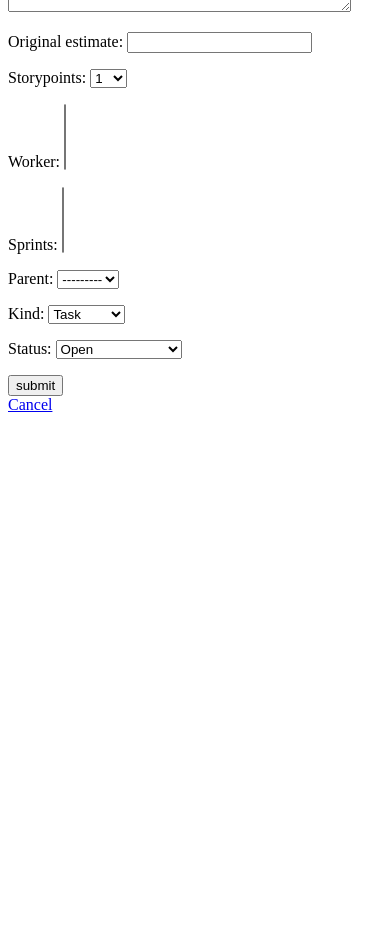
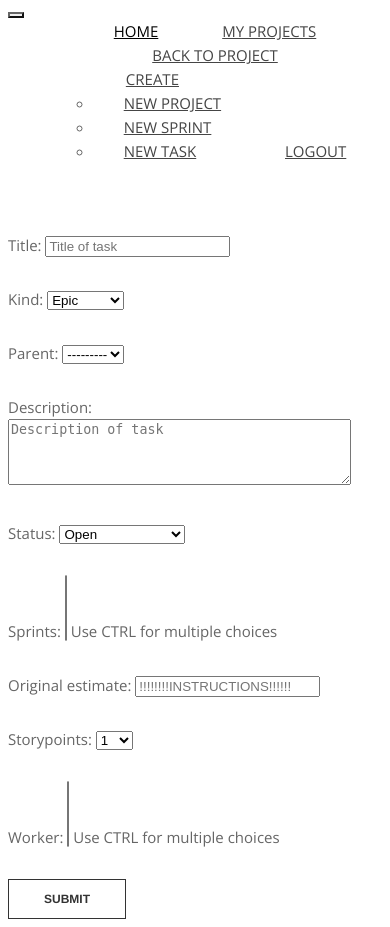
Before and after one commit to ArezKhalimi/jirello, a Django app: page /jirello/projects/1/new_task/ in a window 390 px wide. Shown: the part 215-1142 px from the top of the page. Before the commit the page ends 627 px from the top, so only its background shows below. Run offline with Django 3.2, Linux system fonts and the light colour scheme; the visitor is signed in with stand-in values (Sample User, id 1); data comes from the database, SQL or seed files in the repository; data that the repository does not hold is empty; some libraries are stand-ins or nearby versions; some web fonts are replaced.

Commit message:
replace querysets for task_model and make forms.py readable

```diff
--- a/arez_pet/settings.py
+++ b/arez_pet/settings.py
@@ -118,4 +118,4 @@ GUARDIAN_RAISE_403 = True
 
 GUARDIAN_TEMPLATE_403 = True
 
-DATE_INPUT_FORMATS = ('%d-%m-%Y')
+USE_L10N = True
--- a/jirello/forms.py
+++ b/jirello/forms.py
@@ -5,37 +5,61 @@ from jirello.models.sprint_model import Sprint
 from jirello.models.task_model import Task
 from jirello.models.worklog_model import Worklog
 from jirello.models.comment_model import Comment
-from jirello.models.task_model import STATUSES, STORYPOINTS
+from jirello.models.task_model import STATUSES, STORYPOINTS, KIND
 
 
 class RegistrationForm(forms.ModelForm):
     # Form for registering a new account.
     username = forms.CharField(
         widget=forms.TextInput(
-            attrs={'class': 'form-control',
-                   'placeholder': 'Username', }),
-        error_messages={'required': 'Please enter your name'})
-    email = forms.EmailField(widget=forms.TextInput(
-        attrs={'class': 'form-control',
-               'placeholder': 'Email',
-               'id': "inputEmail"}),
-        label="Email")
-    password1 = forms.CharField(widget=forms.PasswordInput(
-        attrs={'class': 'form-control',
-               'placeholder': 'Password', }),
-        label="Password")
-    password2 = forms.CharField(widget=forms.PasswordInput(
-        attrs={'class': 'form-control',
-               'placeholder': 'Confirm Password', }),
-        label="Password (again)")
+            attrs={
+                'class': 'form-control',
+                'placeholder': 'Username',
+            }
+        ),
+        error_messages={'required': 'Please enter your name'}
+    )
+    email = forms.EmailField(
+        widget=forms.TextInput(
+            attrs={
+                'class': 'form-control',
+                'placeholder': 'Email',
+                'id': "inputEmail",
+            }
+        ),
+    )
+    password1 = forms.CharField(
+        widget=forms.PasswordInput(
+            attrs={
+                'class': 'form-control',
+                'placeholder': 'Password',
+            }
+        ),
+        label="Password"
+    )
+    password2 = forms.CharField(
+        widget=forms.PasswordInput(
+            attrs={
+                'class': 'form-control',
+                'placeholder': 'Confirm Password',
+            }
+        ),
+        label="Password (again)",
+    )
 
     class Meta:
         model = User
-        fields = ['username', 'email', 'password1', 'password2', 'picture', ]
+        fields = [
+            'username',
+            'email',
+            'password1',
+            'password2',
+            'picture',
+        ]
 
     def clean(self):
         # Verifies that the values entered into the password fields match
-        cleaned_data = super(RegistrationForm, self).clean()
+        # cleaned_data = super(RegistrationForm, self).clean()
         if 'password1' in self.cleaned_data \
                 and 'password2' in self.cleaned_data:
             if self.cleaned_data['password1']\
@@ -53,86 +77,187 @@ class RegistrationForm(forms.ModelForm):
 
 class AuthenticationForm(forms.Form):
     # Login form
-    username = forms.CharField(widget=forms.TextInput(
-        attrs={'class': 'form-control',
-               'placeholder': 'Username', }))
-    password = forms.CharField(widget=forms.PasswordInput(
-        attrs={'class': 'form-control',
-               'placeholder': 'Password', })
+    username = forms.CharField(
+        widget=forms.TextInput(
+            attrs={
+                'class': 'form-control',
+                'placeholder': 'Username',
+            }
+        ),
+    )
+    password = forms.CharField(
+        widget=forms.PasswordInput(
+            attrs={'class': 'form-control',
+                   'placeholder': 'Password',
+                   }
+        ),
     )
 
     class Meta:
-        fields = ['username', 'password']
+        fields = [
+            'username',
+            'password',
+        ]
 
 
 class ProjectForm(forms.ModelForm):
-    title = forms.CharField(max_length=100,
-                            widget=forms.TextInput(
-                                attrs={'class': 'form-control',
-                                       'placeholder': 'Project Title', }))
-    description = forms.CharField(max_length=206,
-                                  widget=forms.Textarea(
-                                      attrs={'class': 'form-control',
-                                             'placeholder': 'Description',
-                                             'rows': '4', }))
+    title = forms.CharField(
+        max_length=100,
+        widget=forms.TextInput(
+            attrs={
+                'class': 'form-control',
+                'placeholder': 'Project Title',
+            }
+        ),
+    )
+    description = forms.CharField(
+        max_length=206,
+        widget=forms.Textarea(
+            attrs={
+                'class': 'form-control',
+                'placeholder': 'Description',
+                'rows': '4',
+            }
+        ),
+    )
     users = forms.ModelMultipleChoiceField(
         # exclude AnonymousUser (special user for django-guardian)
         queryset=User.objects.all().exclude(pk=1),
-        widget=forms.CheckboxSelectMultiple())
+        widget=forms.CheckboxSelectMultiple()
+    )
 
     class Meta:
         model = ProjectModel
-        fields = ['title', 'description', 'users']
+        fields = [
+            'title',
+            'description',
+            'users',
+        ]
 
 
 class SprintForm(forms.ModelForm):
     title = forms.CharField(
         max_length=100,
         widget=forms.TextInput(
-            attrs={'class': 'form-control',
-                   'placeholder': 'Title of sprint', }))
+            attrs={
+                'class': 'form-control',
+                'placeholder': 'Title of sprint',
+            }
+        ),
+    )
 
     date_start = forms.DateField(
         widget=forms.TextInput(
-            attrs={'class': 'form-control',
-                   'id': 'datepicker',
-                   'placeholder': 'Sprint start date'}),
-        input_formats=['%d/%m/%Y'])
+            attrs={
+                'class': 'form-control',
+                'id': 'datepicker',
+                'placeholder': 'Sprint start date',
+            }
+        ),
+        input_formats=['%d/%m/%Y']
+    )
 
     date_end = forms.DateField(
         widget=forms.TextInput(
-            attrs={'class': 'form-control',
-                   'id': 'datepicker-1',
-                   'placeholder': 'Sprint end date'}),
-        input_formats=['%d/%m/%Y'])
+            attrs={
+                'class': 'form-control',
+                'id': 'datepicker-1',
+                'placeholder': 'Sprint end date',
+            }
+        ),
+        input_formats=['%d/%m/%Y']
+    )
 
     is_active = forms.BooleanField(required=False, initial=False)
 
     class Meta:
         model = Sprint
-        fields = ('title', 'date_start', 'date_end', 'is_active')
+        fields = [
+            'title',
+            'date_start',
+            'date_end',
+            'is_active',
+        ]
 
 
 class TaskForm(forms.ModelForm):
 
-    def __init__(self, *args, **kwargs):
+    def __init__(self, projectmodel_id, *args, **kwargs):
         self.user = kwargs.pop('user', None)
         self.project = kwargs.pop('project', None)
         if self.project:
             self.project = ProjectModel.objects.get(id=self.project)
         super(TaskForm, self).__init__(*args, **kwargs)
+        self.fields["worker"].queryset = User.objects.filter(
+            projects__id=projectmodel_id).prefetch_related('projects')
+        self.fields["worker"].help_text = 'Use CTRL for multiple choices'
+        self.fields["sprints"].queryset = Sprint.objects.filter(
+            project_id=projectmodel_id).order_by('date_end')
+        self.fields["sprints"].help_text = 'Use CTRL for multiple choices'
+        self.fields["parent"].queryset = Task.objects.filter(
+            project_id=projectmodel_id)
+        self.fields["worker"].widget.attrs = {'class': 'form-control', }
+        self.fields["sprints"].widget.attrs = {'class': 'form-control', }
+        self.fields["parent"].widget.attrs = {'class': 'form-control', }
 
     status = forms.ChoiceField(choices=STATUSES)
 
-    title = forms.CharField(max_length=128)
-    description = forms.CharField(widget=forms.Textarea)
-    original_estimate = forms.IntegerField()
-    storypoints = forms.ChoiceField(choices=STORYPOINTS)
+    title = forms.CharField(
+        max_length=128,
+        widget=forms.TextInput(
+            attrs={
+                'class': 'form-control',
+                'placeholder': 'Title of task',
+            }
+        ),
+    )
+    description = forms.CharField(
+        widget=forms.Textarea(
+            attrs={
+                'class': 'form-control',
+                'placeholder': 'Description of task',
+                'rows': '4',
+            }
+        ),
+    )
+    original_estimate = forms.IntegerField(
+        widget=forms.TextInput(
+            attrs={'class': 'form-control',
+                   'placeholder': '!!!!!!!!INSTRUCTIONS!!!!!!',
+                   }
+        )
+    )
+    storypoints = forms.ChoiceField(
+        choices=STORYPOINTS,
+        widget=forms.Select(
+            attrs={
+                'class': 'form-control',
+            }
+        ),
+    )
+    kind = forms.ChoiceField(
+        choices=KIND,
+        widget=forms.Select(
+            attrs={
+                'class': 'form-control',
+            }
+        ),
+    )
+    status = forms.ChoiceField(
+        choices=STATUSES,
+        widget=forms.Select(
+            attrs={
+                'class': 'form-control',
+            }
+        ),
+    )
 
     def save(self, *args, **kwargs):
         task = super(TaskForm, self).save(commit=False)
-        task.owner = self.user
-        task.project = self.project
+        if self.user:
+            task.owner = self.user
+        if self.project:
+            task.project = self.project
         if task.remaining_estimate is None \
                 or task.original_estimate < task.remaining_estimate:
             task.remaining_estimate = task.original_estimate
@@ -141,28 +266,36 @@ class TaskForm(forms.ModelForm):
 
     class Meta:
         model = Task
-        exclude = ('remaining_estimate',)
-        fields = ('title',
-                  'description',
-                  'original_estimate',
-                  'storypoints',
-                  'worker',
-                  'sprints',
-                  'parent',
-                  'kind')
+        exclude = ['remaining_estimate', ]
+        fields = [
+            'title',
+            'kind',
+            'parent',
+            'description',
+            'status',
+            'sprints',
+            'original_estimate',
+            'storypoints',
+            'worker',
+        ]
 
 
 class CommentForm(forms.ModelForm):
-    comment = forms.CharField(max_length=400,
-                              widget=forms.Textarea(
-                                  attrs={'class': 'form-control',
-                                         'rows': '6', }))
+    comment = forms.CharField(
+        max_length=400,
+        widget=forms.Textarea(
+            attrs={
+                'class': 'form-control',
+                'rows': '6',
+            }
+        ),
+    )
 
     class Meta:
         model = Comment
-        fields = (
+        fields = [
             'comment',
-        )
+        ]
 
 
 class WorklogForm(forms.ModelForm):
@@ -170,15 +303,6 @@ class WorklogForm(forms.ModelForm):
 
     class Meta:
         model = Worklog
-        fields = (
+        fields = [
             'time_spend',
-        )
-
-
-class StatusForm(forms.ModelForm):
-    status = forms.ChoiceField(choices=STATUSES)
-
-    class Meta:
-            model = Task
-            exclude = ('__all__')
-            fields = ('status',)
+        ]
--- a/jirello/models/sprint_model.py
+++ b/jirello/models/sprint_model.py
@@ -6,8 +6,8 @@ from django.core.exceptions import ValidationError
 
 class Sprint(models.Model):
     title = models.CharField(max_length=128, unique=True)
-    date_start = models.DateTimeField()
-    date_end = models.DateTimeField()
+    date_start = models.DateField()
+    date_end = models.DateField()
     is_active = models.BooleanField(blank=True)
 
     project = models.ForeignKey(to=ProjectModel, related_name='sprints')
--- a/jirello/models/task_model.py
+++ b/jirello/models/task_model.py
@@ -48,7 +48,7 @@ class Task(models.Model):
                                                    choices=STORYPOINTS,
                                                    default=0)
 
-    project = models.ForeignKey('jirello.ProjectModel', related_name='tasks')
+    project = models.ForeignKey('jirello.ProjectModel', related_name='tasks',)
     worker = models.ManyToManyField(to=User, related_name='tasks')
     sprints = models.ManyToManyField(to=Sprint, related_name='tasks',
                                      blank=True)
--- a/jirello/views.py
+++ b/jirello/views.py
@@ -1,10 +1,10 @@
 from django.shortcuts import render
-from jirello.models import User, Task, Sprint, ProjectModel
+from jirello.models import Task, Sprint, ProjectModel
 from jirello.models import Comment
 from jirello.models.task_model import STATUSES
 from jirello.forms import RegistrationForm, AuthenticationForm
 from jirello.forms import ProjectForm, SprintForm, TaskForm
-from jirello.forms import CommentForm, StatusForm
+from jirello.forms import CommentForm
 from django.http import HttpResponse, HttpResponseRedirect
 from django.shortcuts import get_object_or_404
 from django.http import Http404
@@ -75,7 +75,8 @@ def password_change(request):
 @login_required()
 def projects(request):
     if ProjectModel.objects.filter(users__id=request.user.id).exists():
-        projects_list = ProjectModel.objects.filter(users__id=request.user.id)
+        projects_list = ProjectModel.objects \
+            .filter(users__id=request.user.id).order_by('title')
     else:
         projects_list = None
 
@@ -119,16 +120,9 @@ def new_sprint(request, projectmodel_id):
 
 @login_required()
 def new_task(request, projectmodel_id):
-    form = TaskForm()
-    # query workers, sprints and parrent of project
-    form.fields["worker"].queryset = User.objects.filter(
-        projects__id=projectmodel_id).prefetch_related('projects')
-    form.fields["sprints"].queryset = Sprint.objects.filter(
-        project_id=projectmodel_id).order_by('date_end')
-    form.fields["parent"].queryset = Task.objects.filter(
-        project_id=projectmodel_id)
+    form = TaskForm(projectmodel_id)
     if request.method == 'POST':
-        form = TaskForm(request.POST, user=request.user,
+        form = TaskForm(projectmodel_id, request.POST, user=request.user,
                         project=projectmodel_id)
         if form.is_valid():
             form.save()
@@ -190,10 +184,10 @@ def edit_sprint(request, projectmodel_id, sprint_id):
                             (ProjectModel, 'pk', 'projectmodel_id'))
 def edit_task(request, projectmodel_id, task_id):
     task = Task.objects.get(pk=task_id)
-    form = TaskForm(instance=task)
+    form = TaskForm(projectmodel_id, instance=task)
     is_creator = request.user.has_perms('projectmodel.delete_projectmodel')
     if request.method == 'POST':
-        form = TaskForm(request.POST or None, instance=task)
+        form = TaskForm(projectmodel_id, request.POST or None, instance=task)
         # need add perm for delete ( just for project creator)
         if is_creator:
             delete_btn(request, task, projectmodel_id)
@@ -216,7 +210,8 @@ def project_detail(request, projectmodel_id):
     except project.IndexError:
         raise Http404("No project matches the given query.")
     sprints = Sprint.objects.filter(
-        project_id=projectmodel_id).order_by('-is_active').prefetch_related('tasks')
+        project_id=projectmodel_id). \
+        order_by('-is_active').prefetch_related('tasks')
     context_dict = {'project': project, 'sprints': sprints}
     return render(request, 'jirello/project_detail.html', context_dict)
 
--- a/templates/jirello/new_task.html
+++ b/templates/jirello/new_task.html
@@ -1,12 +1,37 @@
-<!DOCTYPE html>
-<html>
-	<body>
+{% extends 'base.html' %}
+{% load staticfiles %}
 
-<form id="form" method="POST" action="{% url 'new_task' project_id %}">
-    {% csrf_token %}
-    {{form.as_p}}
-    <input type="submit" value="submit"  />
-</form>
- 	<a href="{% url 'projects' %}">Cancel</a>
- 	</body>
-</html>
+{% block title %}
+	Jirello | New Task
+{% endblock %}
+
+{% block header %}
+    <span class="title">New Task</span>
+    <span class="tagline">{{ user.email }}</span>
+{% endblock %}
+
+{% block menu %}
+    <li><a href="{% url 'project_detail' project_id %}">Back to project</a></li>
+    <li class="dropdown">
+        <a href="#" class="dropdown-toggle" data-toggle="dropdown">Create <b class="caret"></b></a>
+        <ul class="dropdown-menu">
+            <li><a href="{% url 'new_project' %}">New Project</a></li>
+            <li><a href="{% url 'new_sprint' project_id %}">New Sprint</a></li>
+            <li><a href="{% url 'new_task' project_id %}">New Task</a></li>
+        </ul>
+    </li>
+{% endblock %}
+
+
+
+{% block maincontent%}
+<article class="col-sm-6 col-sm-offset-3">
+	<form id="form" method="POST" action="{% url 'new_task' project_id %}">
+	    {% csrf_token %}
+	    {{form.as_p}}
+	    <div class="col-md-8 text-right">
+	    	<input type="submit" value="submit" class="btn btn-action">
+	    </div>
+	</form>
+
+{% endblock %}
```
Also changed, not shown: jirello/migrations/0003_auto_20161229_2105.py (added).
